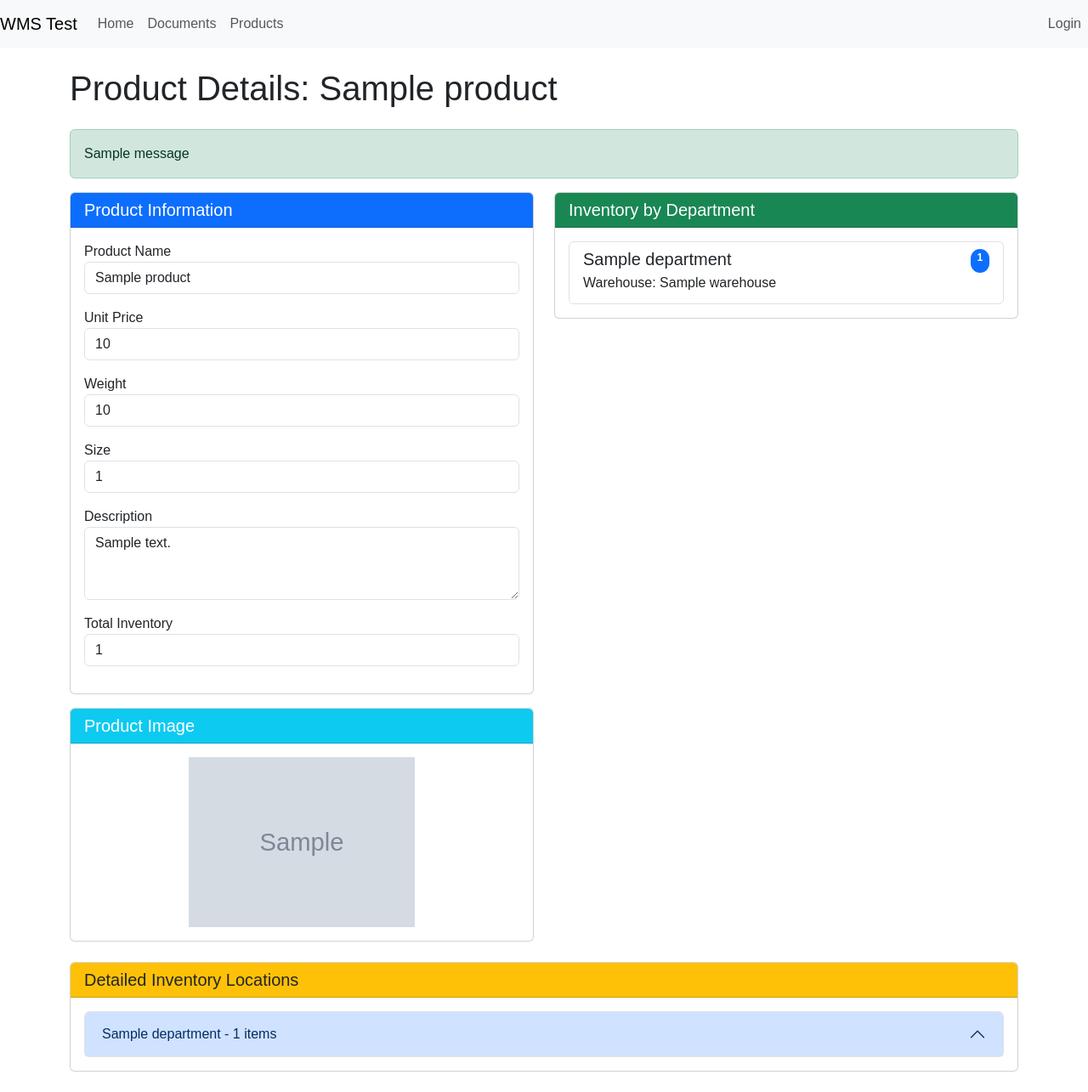
After one commit to mysticum/wms, a Django app: template wmsprototype/templates/view_product.html in a window 1280 px wide. The commit adds this page. Shown: the whole page at 85% size. Run offline with Django 5.2, Linux system fonts and the light colour scheme; the template is opened without the code that fills it: most values are stand-ins (such as "Sample title", 1, 10 or a date in 2020); grey boxes marked "Sample" are stand-in pictures; one stand-in notice (Sample message) is shown.

Commit message:
Layout improvement, Documents and Products dedicated pages added

```diff
--- a/wmsprototype/templates/generic_document.html
+++ b/wmsprototype/templates/generic_document.html
@@ -429,6 +429,7 @@
       </div>
     </div>
   {% endif %}
+  {% endif %}
 
     <div class="row">
       <div class="col-md-12">
--- a/wmsprototype/templates/layout.html
+++ b/wmsprototype/templates/layout.html
@@ -24,10 +24,10 @@
             <a class="nav-link" href="{% url 'home' %}">Home <span class="sr-only"></span></a>
           </li>
           <li class="nav-item">
-            <a class="nav-link" href="{% url 'actions' %}">Actions</a>
+            <a class="nav-link" href="{% url 'list_documents' %}">Documents</a>
           </li>
           <li class="nav-item">
-            <a class="nav-link" href="#">Documents</a>
+            <a class="nav-link" href="{% url 'list_products' %}">Products</a>
           </li>
         </ul>
         <ul class="navbar-nav ms-auto">
--- a/wmsprototype/templates/select_document_type.html
+++ b/wmsprototype/templates/select_document_type.html
@@ -25,6 +25,7 @@
       <tbody>
         {% for type in document_types %}
         {% if not type.is_for_managers or is_current_user_manager %}
+        {% if type.symbol != "IC+" and type.symbol != "IP+" and type.symbol != "IC-" and type.symbol != "IP-" %}
           <tr>
             <td>{{ type.name }}</td>
             <td>{{ type.symbol }}</td>
@@ -33,6 +34,7 @@
               <a href="{% url 'create_specific_document' doc_type=type.symbol %}" class="btn btn-primary btn-sm">Select</a> {# Use btn-sm for smaller button if desired #}
             </td>
           </tr>
+        {% endif %}
         {% endif %}
         {% empty %}
           <tr>
--- /dev/null
+++ b/wmsprototype/templates/view_product.html
@@ -0,0 +1,174 @@
+{% extends "layout.html" %}
+
+{% block content %}
+<div class="container mt-4">
+  <h1 class="mb-4">Product Details: {{ product.name }}</h1>
+
+  {% if messages %}
+    {% for message in messages %}
+      <div class="alert alert-{{ message.tags }}" role="alert">
+        {{ message }}
+      </div>
+    {% endfor %}
+  {% endif %}
+
+  <div class="row">
+    <!-- Product Basic Information -->
+    <div class="col-md-6 mb-4">
+      <div class="card">
+        <div class="card-header bg-primary text-white">
+          <h5 class="mb-0">Product Information</h5>
+        </div>
+        <div class="card-body">
+          <!-- Product Name -->
+          <div class="form-group mb-3">
+            <label>Product Name</label>
+            <input type="text" class="form-control" value="{{ product.name }}" readonly>
+          </div>
+
+          <!-- Unit Price -->
+          {% if product.unit_price %}
+          <div class="form-group mb-3">
+            <label>Unit Price</label>
+            <input type="text" class="form-control" value="{{ product.unit_price }}" readonly>
+          </div>
+          {% endif %}
+
+          <!-- Weight -->
+          {% if product.weight %}
+          <div class="form-group mb-3">
+            <label>Weight</label>
+            <input type="text" class="form-control" value="{{ product.weight }}" readonly>
+          </div>
+          {% endif %}
+
+          <!-- Size -->
+          {% if product.size %}
+          <div class="form-group mb-3">
+            <label>Size</label>
+            <input type="text" class="form-control" value="{{ product.size }}" readonly>
+          </div>
+          {% endif %}
+
+          <!-- Description -->
+          {% if product.description %}
+          <div class="form-group mb-3">
+            <label>Description</label>
+            <textarea class="form-control" rows="3" readonly>{{ product.description }}</textarea>
+          </div>
+          {% endif %}
+
+          <!-- Total Inventory -->
+          <div class="form-group mb-3">
+            <label>Total Inventory</label>
+            <input type="text" class="form-control" value="{{ total_quantity }}" readonly>
+          </div>
+        </div>
+      </div>
+
+      <!-- Product Image if available -->
+      {% if product.image %}
+      <div class="card mt-3">
+        <div class="card-header bg-info text-white">
+          <h5 class="mb-0">Product Image</h5>
+        </div>
+        <div class="card-body text-center">
+          <img src="{{ product.image }}" alt="{{ product.name }}" class="img-fluid" style="max-height: 200px;">
+        </div>
+      </div>
+      {% endif %}
+    </div>
+
+    <!-- Department Inventory Summary -->
+    <div class="col-md-6 mb-4">
+      <div class="card">
+        <div class="card-header bg-success text-white">
+          <h5 class="mb-0">Inventory by Department</h5>
+        </div>
+        <div class="card-body">
+          {% if inventory_by_department %}
+            <div class="list-group">
+              {% for dept_inventory in inventory_by_department %}
+                <div class="list-group-item">
+                  <div class="d-flex w-100 justify-content-between">
+                    <h5 class="mb-1">{{ dept_inventory.department.name }}</h5>
+                    <span class="badge bg-primary rounded-pill">{{ dept_inventory.total_quantity }}</span>
+                  </div>
+                  <p class="mb-1">Warehouse: {{ dept_inventory.department.warehouse.name }}</p>
+                </div>
+              {% endfor %}
+            </div>
+          {% else %}
+            <p class="text-center">No inventory found for this product</p>
+          {% endif %}
+        </div>
+      </div>
+    </div>
+  </div>
+
+  <!-- Detailed Inventory Locations -->
+  <div class="row">
+    <div class="col-12 mb-4">
+      <div class="card">
+        <div class="card-header bg-warning text-dark">
+          <h5 class="mb-0">Detailed Inventory Locations</h5>
+        </div>
+        <div class="card-body">
+          {% if inventory_by_department %}
+            <div class="accordion" id="departmentAccordion">
+              {% for dept_inventory in inventory_by_department %}
+                <div class="accordion-item">
+                  <h2 class="accordion-header" id="heading{{ dept_inventory.department.id }}">
+                    <button class="accordion-button" type="button" data-bs-toggle="collapse" data-bs-target="#collapse{{ dept_inventory.department.id }}" aria-expanded="true" aria-controls="collapse{{ dept_inventory.department.id }}">
+                      {{ dept_inventory.department.name }} - {{ dept_inventory.total_quantity }} items
+                    </button>
+                  </h2>
+                  <div id="collapse{{ dept_inventory.department.id }}" class="accordion-collapse collapse" aria-labelledby="heading{{ dept_inventory.department.id }}" data-bs-parent="#departmentAccordion">
+                    <div class="accordion-body">
+                      <div class="table-responsive">
+                        <table class="table table-striped table-hover">
+                          <thead>
+                            <tr>
+                              <th>Cell</th>
+                              <th>Barcode</th>
+                              <th>Quantity</th>
+                              <th>Location</th>
+                              <th>Expiration Date</th>
+                              <th>Serial</th>
+                            </tr>
+                          </thead>
+                          <tbody>
+                            {% for location in dept_inventory.locations %}
+                              <tr>
+                                <td>{{ location.cell.number }}</td>
+                                <td>{% if location.cell.barcode %}{{ location.cell.barcode }}{% else %}Not set{% endif %}</td>
+                                <td>{{ location.quantity }}</td>
+                                <td>
+                                  Row {{ location.cell.level.section.row.number }},
+                                  Section {{ location.cell.level.section.number }},
+                                  Level {{ location.cell.level.number }}
+                                </td>
+                                <td>{% if location.expiration_date %}{{ location.expiration_date }}{% else %}Not set{% endif %}</td>
+                                <td>{% if location.serial %}{{ location.serial }}{% else %}Not set{% endif %}</td>
+                              </tr>
+                            {% endfor %}
+                          </tbody>
+                        </table>
+                      </div>
+                    </div>
+                  </div>
+                </div>
+              {% endfor %}
+            </div>
+          {% else %}
+            <p class="text-center">No inventory locations found for this product</p>
+          {% endif %}
+        </div>
+      </div>
+    </div>
+  </div>
+
+  <!-- Related Documents Section (Can be added in future enhancements) -->
+
+</div>
+{% endblock %}
--- a/wmsprototype/wmsprototype/urls.py
+++ b/wmsprototype/wmsprototype/urls.py
@@ -28,5 +28,8 @@ urlpatterns = [
     path("actions/", views.actions, name="actions"),
     path("document/<int:document_id>/", views.view_document, name="view_document"),
     path("document/new/", views.select_document_type, name="new_document"),
-    path("document/new/<str:doc_type>/", views.create_specific_document, name="create_specific_document")
+    path("document/new/<str:doc_type>/", views.create_specific_document, name="create_specific_document"),
+    path("document/all/", views.list_documents, name="list_documents"),
+    path("product/<int:product_id>/", views.view_product, name="view_product"),
+    path("product/all/", views.list_products, name="list_products")
 ] + static(settings.MEDIA_URL, document_root=settings.MEDIA_ROOT)
```
Also changed, not shown: wmsprototype/templates/actions.html (deleted, +0 -31 lines), wmsprototype/templates/documents_list.html (added, +108 -0 lines), wmsprototype/templates/products_list.html (added, +84 -0 lines), wmsprototype/wmsprototype/views.py (+115 -1 lines), wmsprototype/db.sqlite3.
